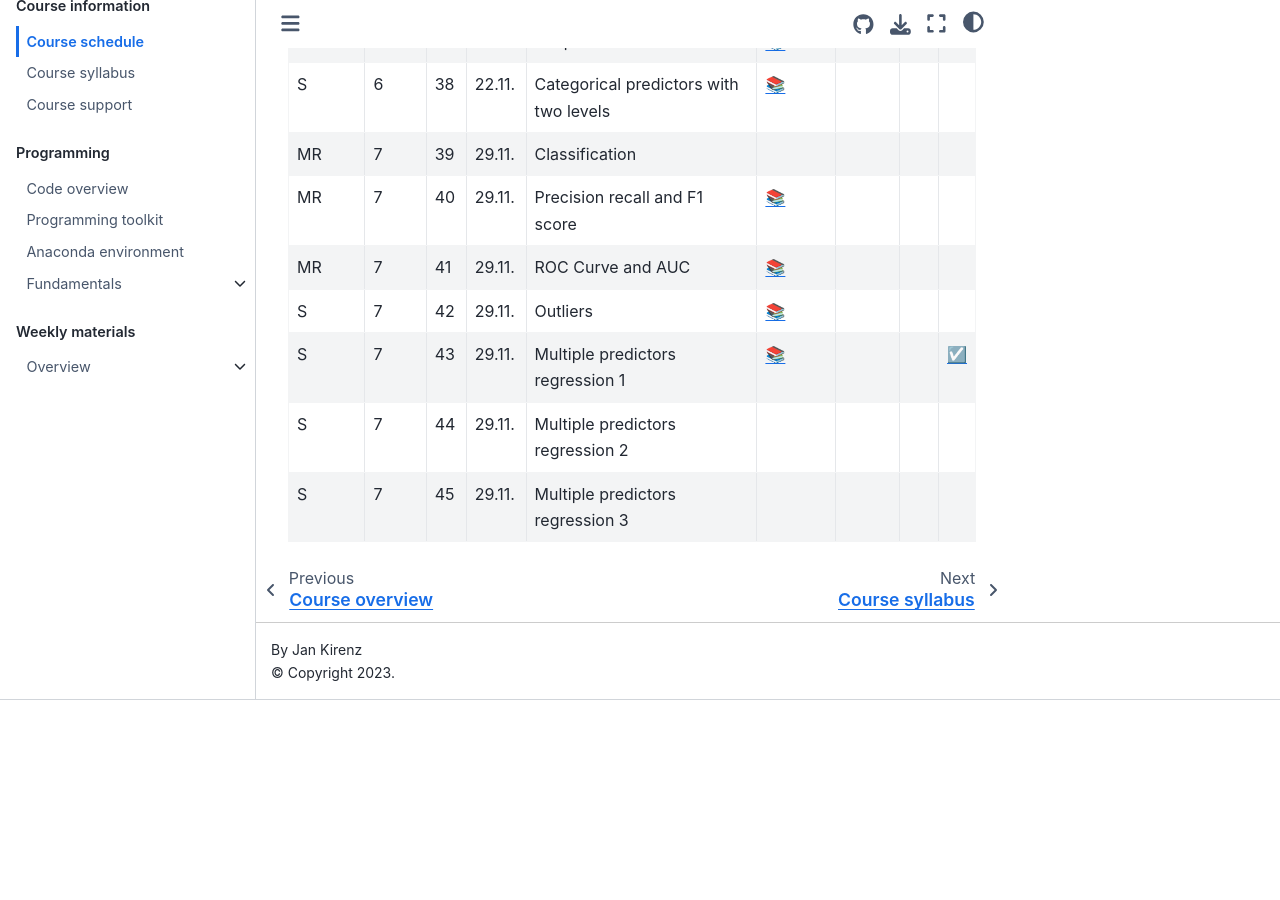
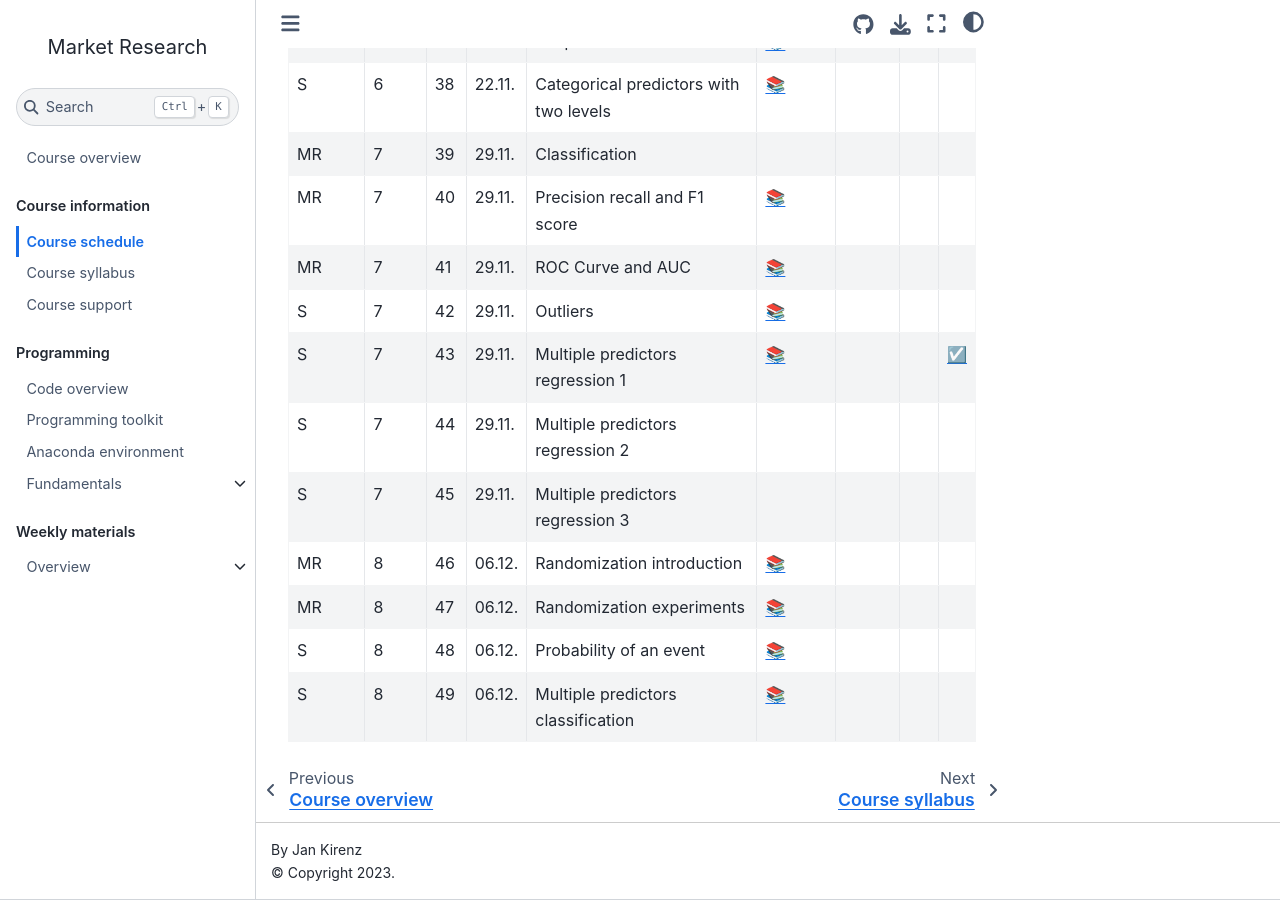
Before and after one commit to mr-ws22/website, a Jupyter Book: the page built from docs/course-schedule.md, in a window 1280 px wide and 900 px high, scrolled down 2121 px. Built offline with Jupyter Book 1.0.4 settings and Sphinx 7.4.7 and the Sphinx Book theme 1.1.4, drawn with Linux system fonts in a browser that asks for light colours; comment, search, counter and statistics services are not loaded; before the commit the page ends 2821 px from its top, so only the background shows below that.

Commit message:
Update course-schedule.md

```diff
--- a/docs/course-schedule.md
+++ b/docs/course-schedule.md
@@ -53,3 +53,7 @@ This overview will be updated as the semester progresses.
 |	S	|	7	|	43	|	29.11.	|	Multiple predictors regression 1	|	[📚](https://openintro-ims.netlify.app/model-mlr.html#model-mlr)	|		|		|	[☑️](https://forms.gle/wHPHMvbTDczNaQD97)	|
 |	S	|	7	|	44	|	29.11.	|	Multiple predictors regression 2	|		|		|		|		|
 |	S	|	7	|	45	|	29.11.	|	Multiple predictors regression 3	|		|		|		|		|
+|	MR	|	8	|	46	|	06.12.	|	Randomization introduction	|	[📚](https://openintro-ims.netlify.app/foundations-randomization.html)	|		|		|		|
+|	MR	|	8	|	47	|	06.12.	|	Randomization experiments	|	[📚](https://openintro-ims.netlify.app/foundations-randomization.html#caseStudySexDiscrimination)	|		|		|		|
+|	S	|	8	|	48	|	06.12.	|	Probability of an event	|	[📚](https://openintro-ims.netlify.app/model-logistic.html#modelingTheProbabilityOfAnEvent)	|		|		|		|
+|	S	|	8	|	49	|	06.12.	|	Multiple predictors classification	|	[📚](https://openintro-ims.netlify.app/model-logistic.html#logistic-model-with-many-variables)	|		|		|		|
```
